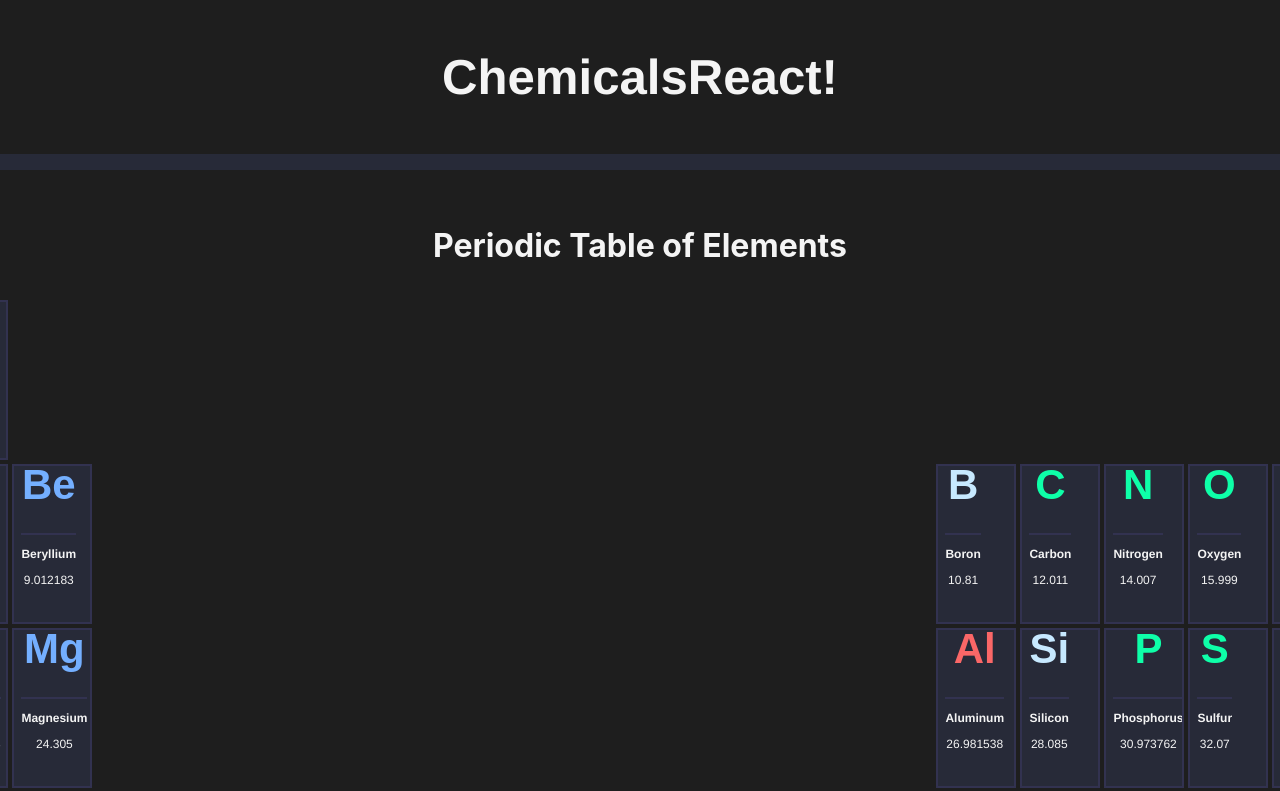
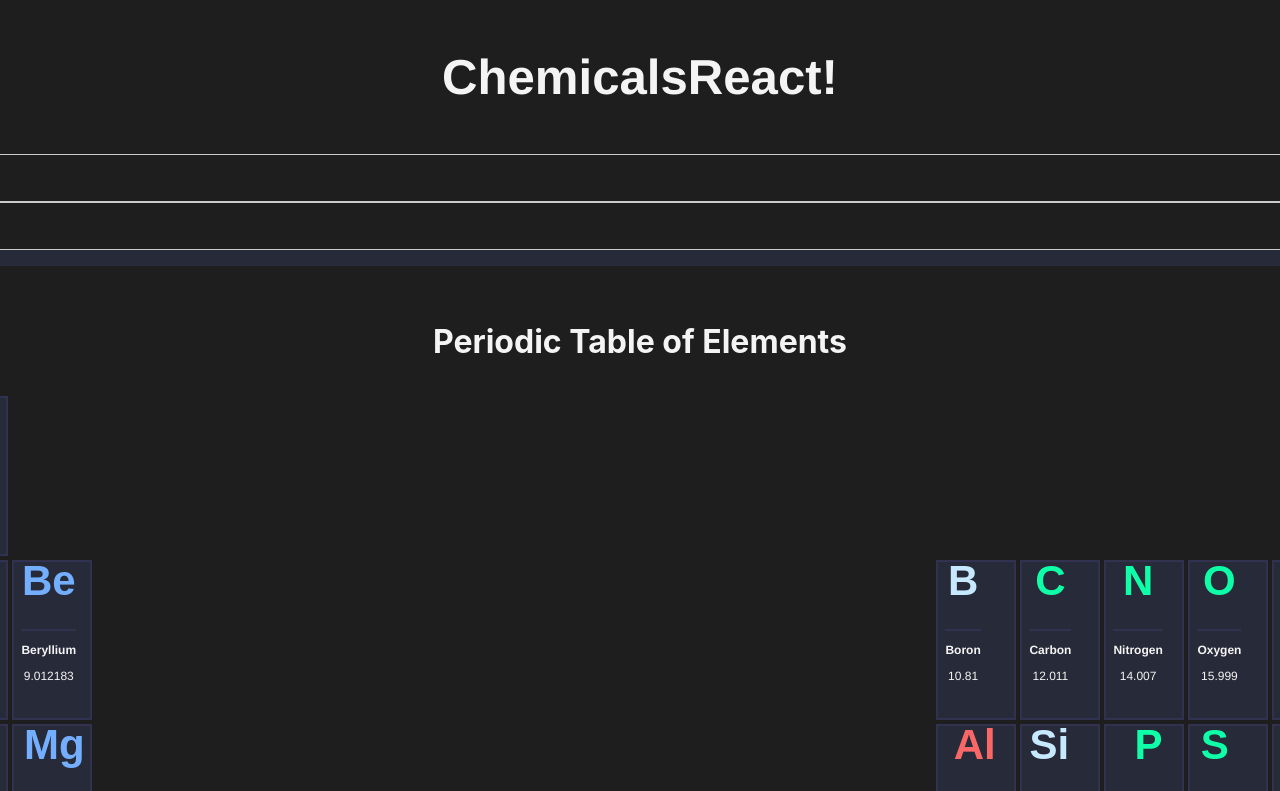
Before and after one commit to KatieHorton/properties, a React (Create React App) app: page / in a window 1280 px wide. Shown: the top 791 px of the page. Built offline with nearby package versions, Linux system fonts and the light colour scheme.

Commit message:
re-arrange

```diff
--- a/src/App.js
+++ b/src/App.js
@@ -13,10 +13,6 @@ const App = () => {
           <h3>{title}</h3>
         </div>
 
-        <div>
-          <ElementsList />
-        </div>
-
         <div className="dropdown">
           <Dropdown
             isSearchable
@@ -26,13 +22,17 @@ const App = () => {
             onChange={(name) => console.log(name)}
           />
 
-        <Dropdown
+          <Dropdown
             isSearchable
             isMulti
             placeHolder="Select..."
             elements={elements}
             onChange={(name) => console.log(name)}
           />
+        </div>
+
+        <div>
+          <ElementsList />
         </div>
 
         {/* <ElementsContext.Provider value={Elements}>
```
